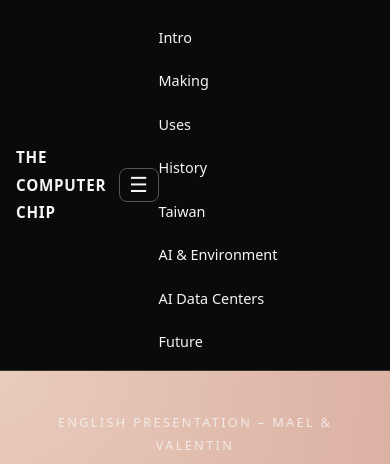
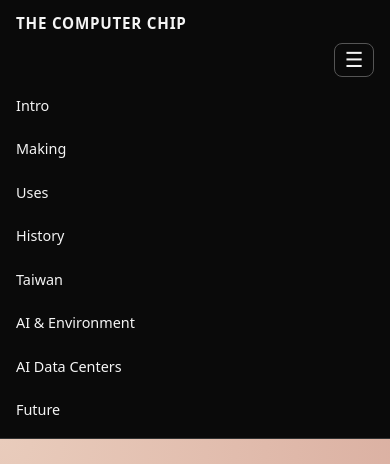
Before and after one commit to maelilai/thecomputerchip, a plain HTML site: page index.html in a window 390 px wide. Both pictures are taken after a click on the button "Toggle navigation". Shown: the top 464 px of the page. Drawn offline with Linux system fonts and the light colour scheme.

Commit message:
Refactor navigation styles for mobile responsiveness'

```diff
--- a/index.html
+++ b/index.html
@@ -186,9 +186,13 @@
     }
 
     @media (max-width: 720px) {
+      /* NAVIGATION */
+
       .nav {
         padding: 0.6rem 1rem;
-        align-items: center;
+        flex-direction: column;       /* statt Reihe -> Spalte */
+        align-items: flex-start;      /* alles links ausrichten */
+        gap: 0.4rem;
       }
 
       .nav-title {
@@ -196,14 +200,15 @@
       }
 
       .nav-toggle {
-        display: block; /* Button nur auf Handy zeigen */
+        display: block;               /* Burger nur auf Handy anzeigen */
+        align-self: flex-end;         /* nach rechts schieben */
       }
 
       .nav-links {
-        display: none; /* Menü erst mal versteckt */
+        display: none;                /* erst mal versteckt */
         flex-direction: column;
         width: 100%;
-        margin-top: 0.6rem;
+        margin-top: 0.2rem;
         gap: 0.4rem;
       }
 
@@ -212,8 +217,10 @@
       }
 
       .nav-links.open {
-        display: flex; /* wird per JS sichtbar gemacht */
+        display: flex;                /* wird per JS sichtbar gemacht */
       }
+
+      /* HERO / TEXT */
 
       .hero {
         padding: 2.5rem 1rem 2rem;
```
